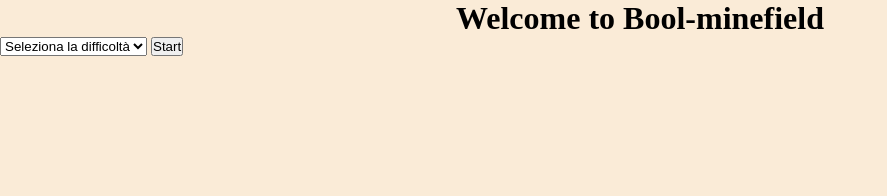
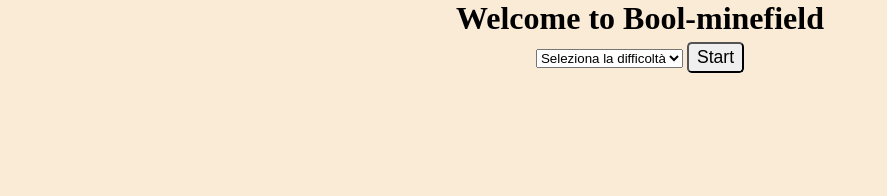
Before and after one commit to Giovanni-Cattaneo/js-mine-field, a plain HTML site: page index.html in a window 1280 px wide. Shown: the whole page, without its empty margins (0-887 px from the left). Drawn offline with Linux system fonts and the light colour scheme.

Commit message:
edit style

```diff
--- a/assets/css/style.css
+++ b/assets/css/style.css
@@ -8,12 +8,28 @@
     display: block;
 }
 
+button {
+    font-size: 1.1rem;
+    padding: 0.2rem 0.5rem;
+    border-radius: 0.3rem;
+}
+
 body {
     background-color: antiquewhite;
 
     & header {
+        display: flex;
+        flex-direction: column;
+        justify-content: center;
+        align-items: center;
+        gap: 0.3rem;
+        margin-bottom: 0.5rem;
 
         & h1 {
+            text-align: center;
+        }
+
+        #option {
             text-align: center;
         }
     }
@@ -87,12 +103,6 @@ body {
             & h2 {
                 color: black;
             }
-
-            & button {
-                font-size: 1.3rem;
-                padding: 0.2rem 0.5rem;
-                border-radius: 0.3rem;
-            }
         }
 
     }
--- a/index.html
+++ b/index.html
@@ -14,6 +14,7 @@
         <h1>
             Welcome to Bool-minefield
         </h1>
+        <div>
             <select id="option" name="option">
                 <option value="easy">Seleziona la difficoltà</option>
                 <option value="easy">Easy</option>
@@ -21,6 +22,8 @@
                 <option value="impossible">Impossible</option>
             </select>
             <button id="starting" type="button">Start</button>
+        </div>
+
 
     </header>
 
```
Lines whose indentation alone changed are shown as unchanged.
